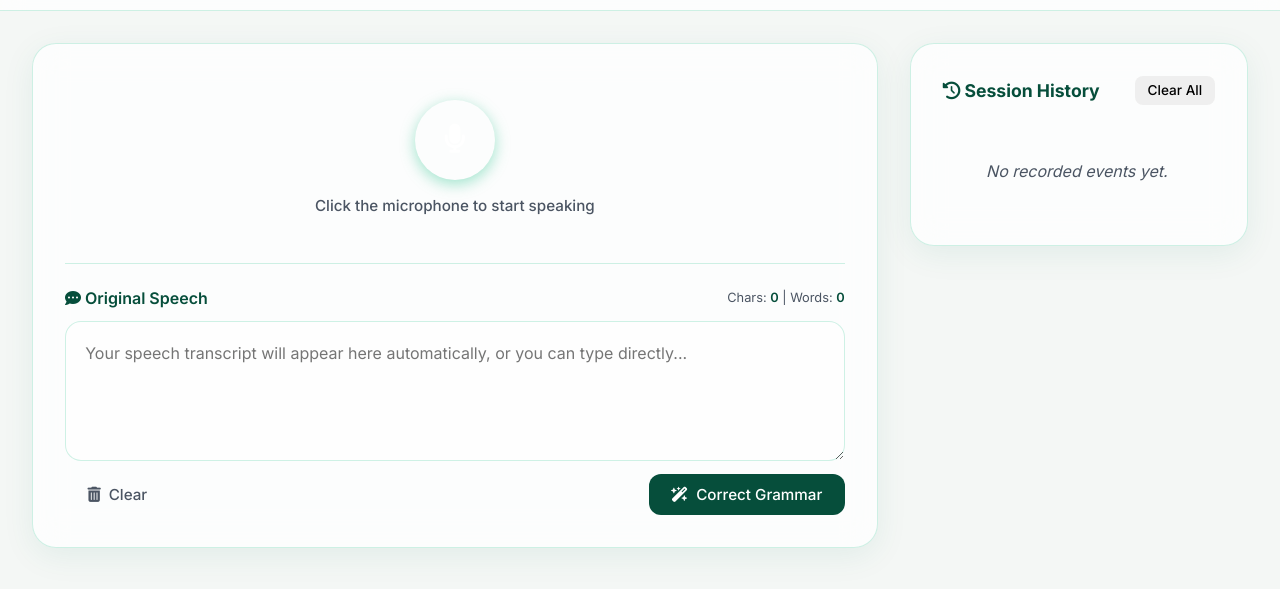
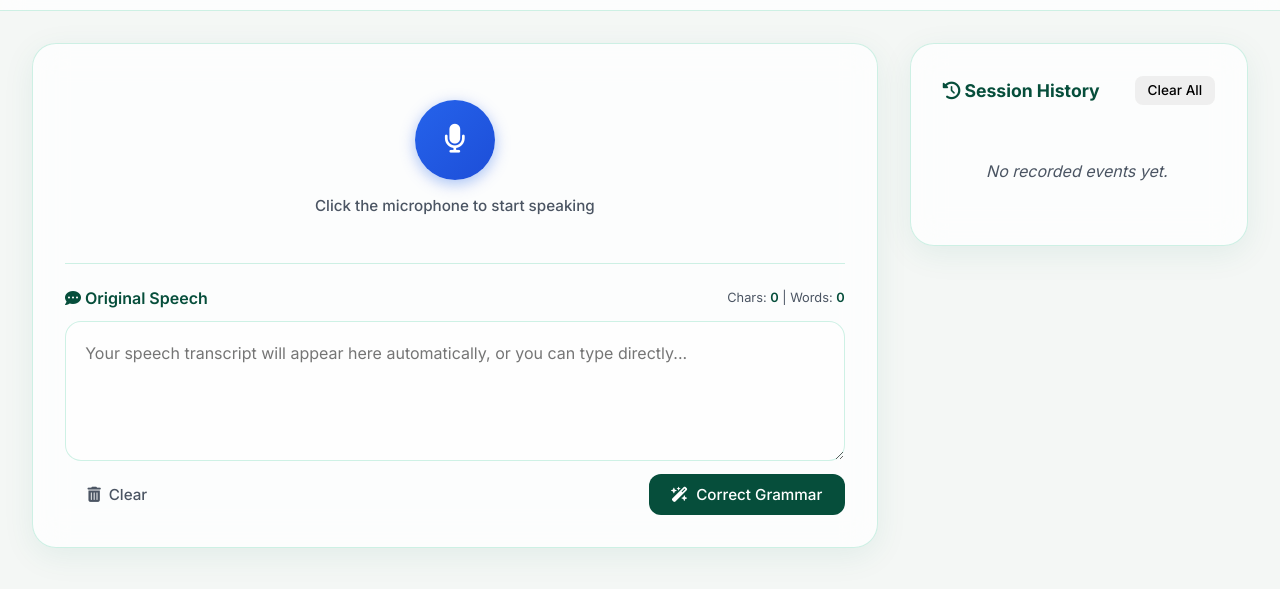
Before and after one commit to anushrirai87/Grammar-AI, a plain HTML site: page index.html in a window 1280 px wide. Shown: the part 59-648 px from the top of the page. Drawn offline with Linux system fonts and the light colour scheme.

Commit message:
code ready

```diff
--- a/style.css
+++ b/style.css
@@ -165,7 +165,7 @@ body {
 .icon-btn:hover { background: var(--mint); color: var(--dark-green); }
 .btn:disabled { opacity: 0.5; cursor: not-allowed; transform: none !important; }
 
-/* --- Recording Hub --- */
+/* --- Recording Hub (Blue Theme Variant) --- */
 .recording-section {
     display: flex;
     flex-direction: column;
@@ -180,7 +180,7 @@ body {
     width: 80px;
     height: 80px;
     border-radius: 50%;
-    background: linear-gradient(135s, var(--emerald), var(--dark-green));
+    background: linear-gradient(135deg, #2563eb, #1d4ed8);
     border: none;
     color: white;
     font-size: 1.8rem;
@@ -188,7 +188,7 @@ body {
     z-index: 2;
     position: relative;
     transition: var(--transition-fast);
-    box-shadow: 0 4px 15px rgba(16, 185, 129, 0.4);
+    box-shadow: 0 4px 15px rgba(37, 99, 235, 0.4);
 }
 .mic-button.recording {
     background: var(--danger);
@@ -198,7 +198,7 @@ body {
 .pulse-ring {
     position: absolute;
     top: -10px; left: -10px; right: -10px; bottom: -10px;
-    border: 2px solid var(--emerald);
+    border: 2px solid #2563eb;
     border-radius: 50%;
     opacity: 0;
     transition: var(--transition-fast);
```
